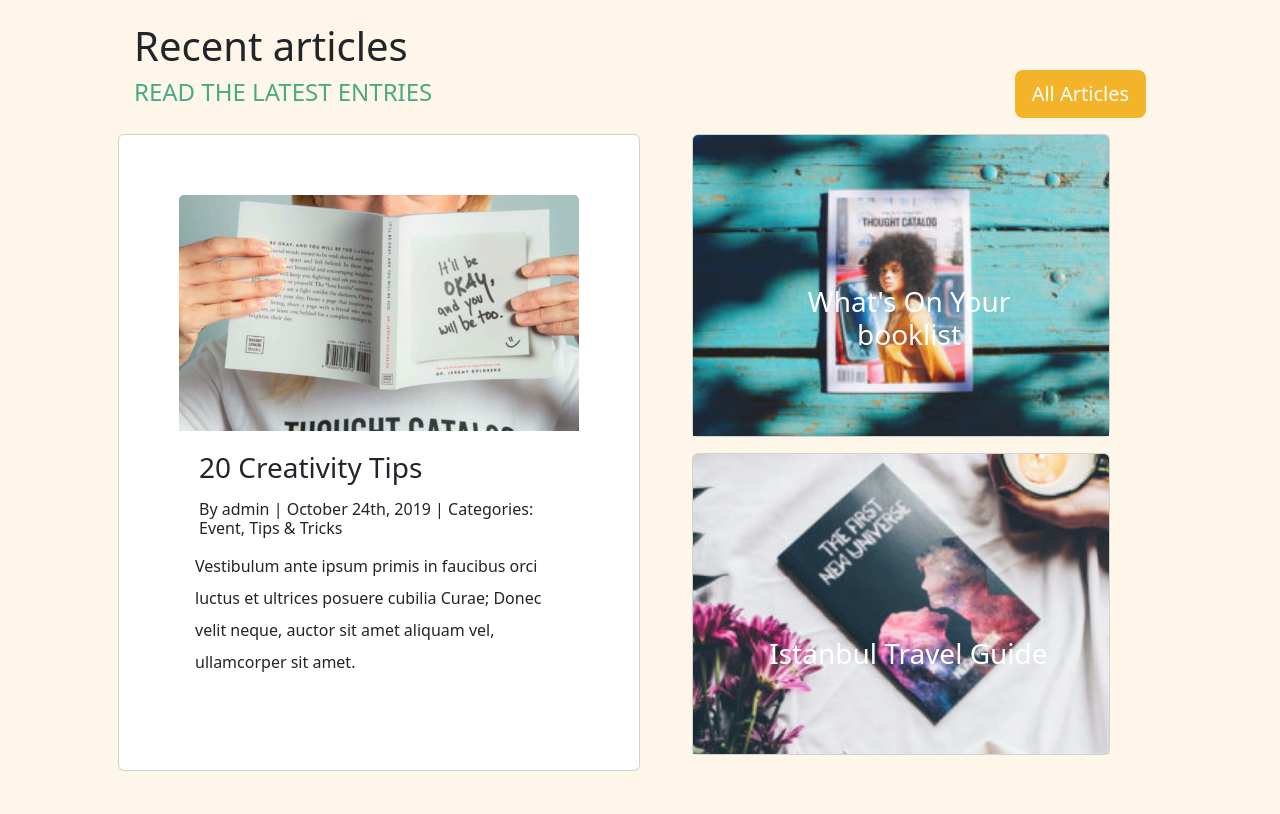
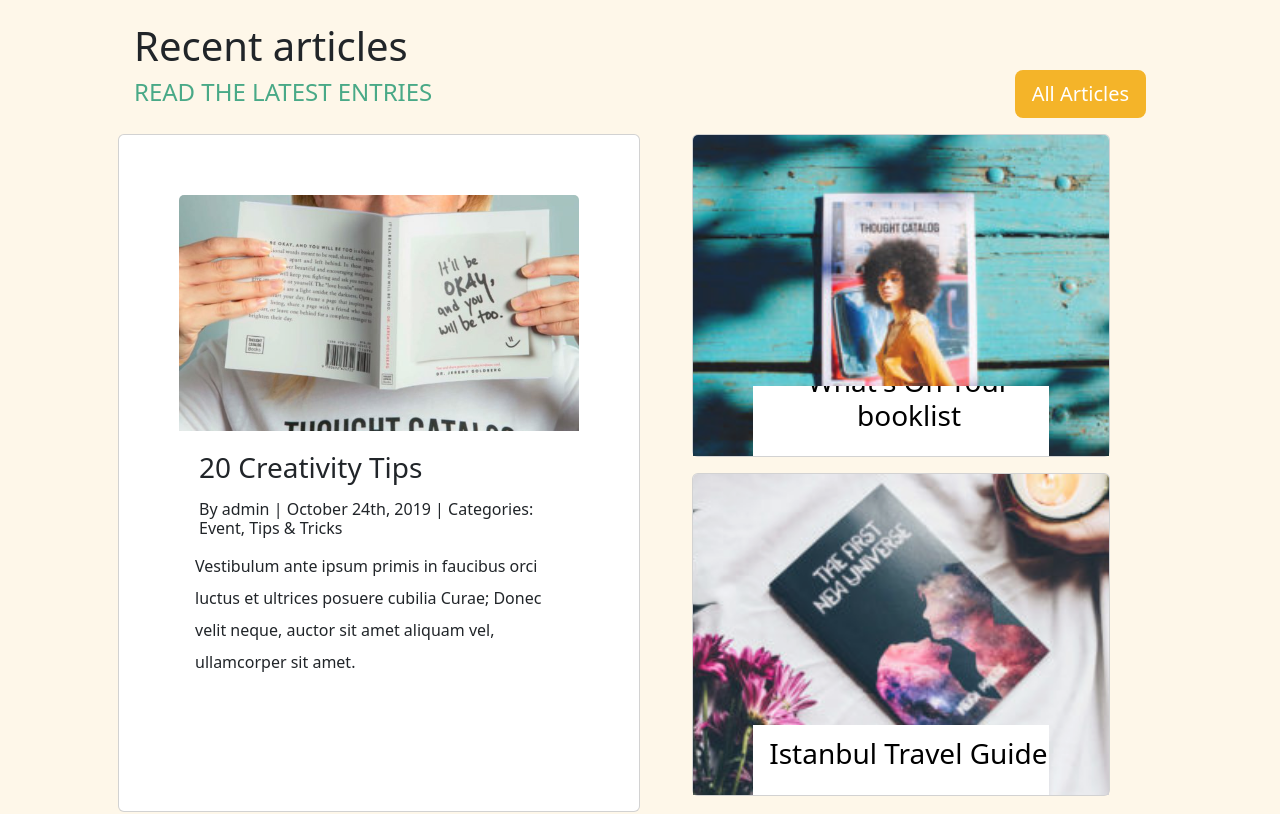
Before and after one commit to vitodepi16/proj-html-vuejs, a Vue app: page / in a window 1280 px wide. Shown: the part 4400-5214 px from the top of the page. Built offline with nearby package versions, Linux system fonts and the light colour scheme.

Commit message:
fix card:hover recentComponent

```diff
--- a/src/components/AboutComponent.vue
+++ b/src/components/AboutComponent.vue
@@ -64,6 +64,7 @@ export default {
     li {
       width: 200px;
       margin-left: 2.5rem;
+      cursor: pointer;
       img {
         width: 100%;
       }
--- a/src/components/RecentComponent.vue
+++ b/src/components/RecentComponent.vue
@@ -35,7 +35,7 @@
               alt="..."
             />
             <div class="card-body d-flex flex-column justify-content-end">
-              <h3 class="card-title fs-3 fw-light">What's On Your booklist</h3>
+              <h3 class="card-title fw-light">What's On Your booklist</h3>
               <h6 class="card-text">
                 by admin <span class="fusion-inline-sep">|</span> October 24th,
                 2019
@@ -92,6 +92,11 @@ export default {
 }
 .zone-right {
   width: 40%;
+  .card {
+    padding-bottom: 0;
+    padding-top: 60%;
+  }
+
   .card-body,
   .card-text {
     width: 100%;
@@ -99,7 +104,7 @@ export default {
     overflow: hidden;
     cursor: pointer;
     position: relative;
-
+    margin-bottom: 0;
     text-align: center;
   }
   img {
@@ -107,16 +112,15 @@ export default {
     height: 100%;
     position: absolute;
     object-fit: cover;
-
     top: 0;
     left: 0;
     opacity: 0.9;
-    transition: opacity 0.2s ease-out;
+    transition: opacity 0.5s ease-out;
   }
   h3 {
     position: absolute;
     transition: inset 0.3s 0.3s ease-out;
-    color: white;
+    color: black;
   }
   h6 {
     position: absolute;
@@ -125,26 +129,34 @@ export default {
     transition: opacity 0.3s ease-out;
   }
 
-  &:hover h3 {
+  .card-body:hover h3 {
     inset: auto auto 220px 30px;
     transition: inset 0.3s ease-out;
+    background-color: transparent;
   }
 
-  &:hover p {
+  .card-body:hover p {
     opacity: 1;
 
     transition: opacity 0.5s 0.1s ease-in;
   }
-
-  &:hover img {
+  .card-body:hover {
+    background-color: transparent;
+    transition: 300ms;
+  }
+  .card-body:hover img {
     transition: opacity 0.3s ease-in;
     opacity: 1;
   }
 }
+
 .card {
   width: 100%;
   height: 100%;
   padding: 60px;
+}
+.card-body {
+  background-color: white;
 }
 
 h3:hover {
```
